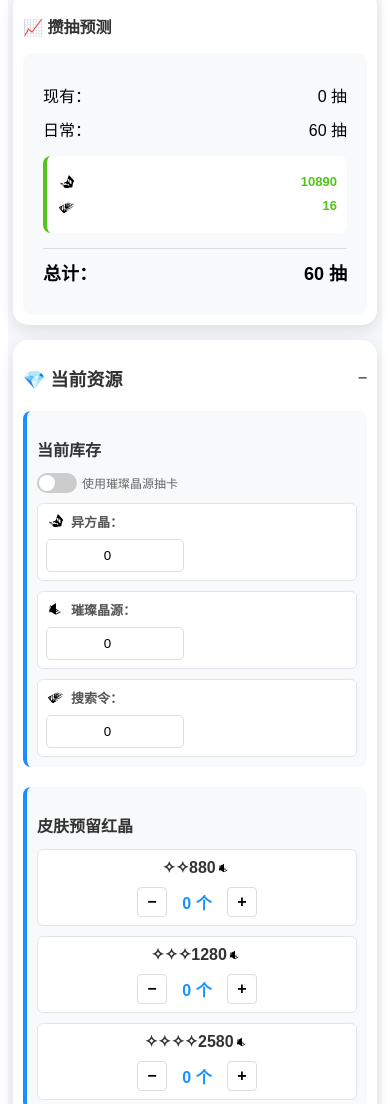
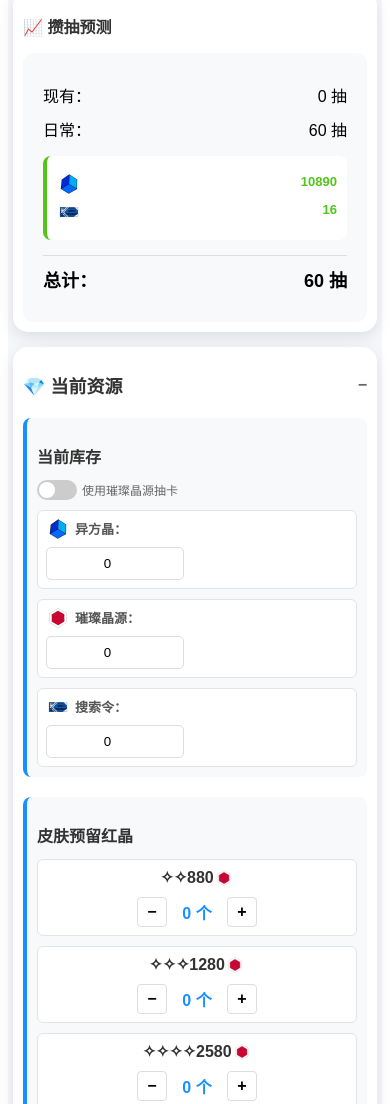
Before and after one commit to LiliquorCat/gacha-calculator, a plain HTML site: page index.html in a window 390 px wide. Shown: the part 517-1621 px from the top of the page. Drawn offline with nearby package versions, Linux system fonts and the light colour scheme.

Commit message:
Add files via upload

```diff
--- a/index.html
+++ b/index.html
@@ -425,8 +425,8 @@
 
         /* 资源图标样式 */
         .resource-icon {
-            width: 20px;
-            height: 20px;
+            width: 24px;
+            height: 24px;
             vertical-align: middle;
             margin: 0 2px;
         }
@@ -964,13 +964,13 @@
             }
 
             .resource-icon {
+                width: 22px;
+                height: 22px;
+            }
+
+            .resource-icon.small {
                 width: 18px;
                 height: 18px;
-            }
-
-            .resource-icon.small {
-                width: 14px;
-                height: 14px;
             }
         }
 
@@ -1041,13 +1041,13 @@
             }
 
             .resource-icon {
+                width: 20px;
+                height: 20px;
+            }
+
+            .resource-icon.small {
                 width: 16px;
                 height: 16px;
-            }
-
-            .resource-icon.small {
-                width: 12px;
-                height: 12px;
             }
         }
     </style>
@@ -1876,11 +1876,11 @@
 
                 return {
                     // 图标路径 - 使用绝对路径
-                    crystalIcon: 'icons/crystal.svg',
-                    ticketIcon: 'icons/ticket.svg',
-                    redCrystalIcon: 'icons/red_crystal.svg',
-                    premiumCrystalIcon: 'icons/premium_crystal.svg',
-                    yellowTicketIcon: 'icons/yellow_ticket.svg',
+                    crystalIcon: 'icons/crystal.png',
+                    ticketIcon: 'icons/ticket.png',
+                    redCrystalIcon: 'icons/red_crystal.png',
+                    premiumCrystalIcon: 'icons/premium_crystal.png',
+                    yellowTicketIcon: 'icons/yellow_ticket.png',
 
                     // 原有数据保持不变
                     resources: savedData?.resources || {
```
Also changed, not shown: icons/crystal.png (added), icons/premium_crystal.png (added), icons/red_crystal.png (added), icons/ticket.png (added), icons/yellow_ticket.png (added).
